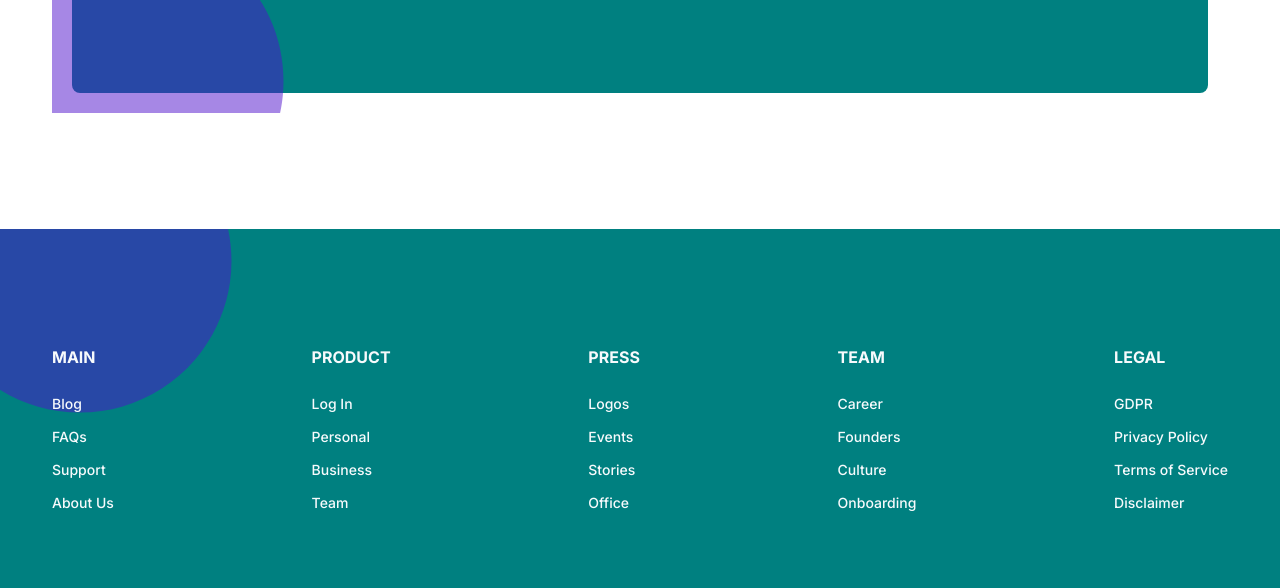
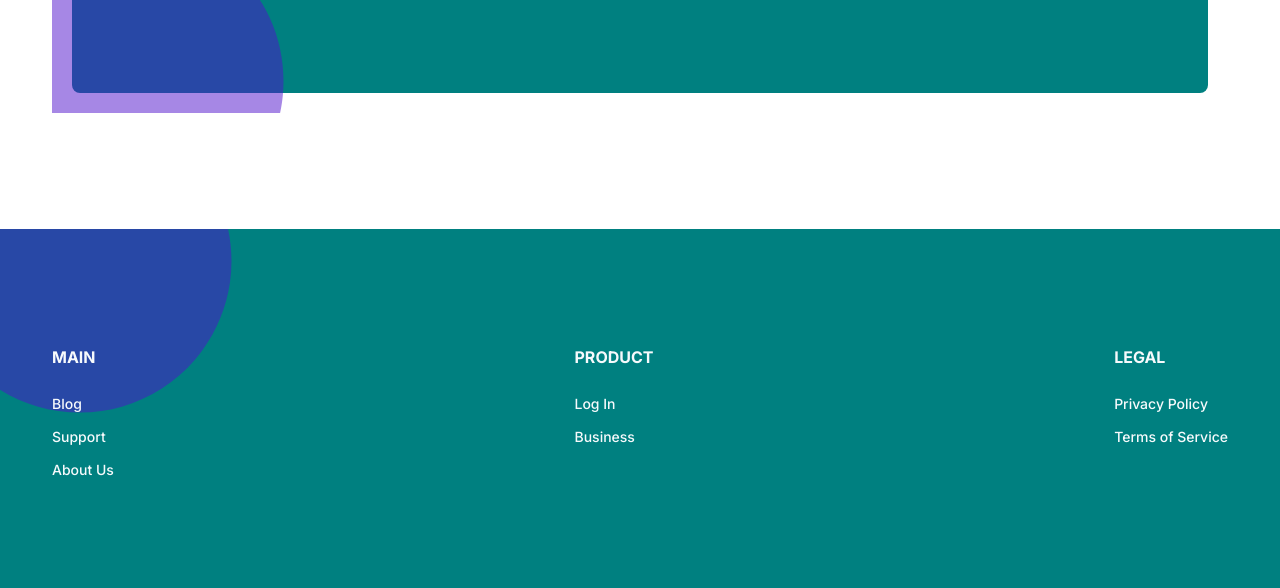
Before and after one commit to Selvawen/Kendi-s-Kravings, a plain HTML site: page index.html in a window 1280 px wide. Shown: the part 5748-6336 px from the top of the page. Drawn offline with Linux system fonts and the light colour scheme.

Commit message:
footer update

```diff
--- a/index.html
+++ b/index.html
@@ -567,37 +567,25 @@
                 <div class="footer__column">
                     <div class="footer__column--title">MAIN</div>
                     <a class="footer__column--link">Blog</a>
-                    <a class="footer__column--link">FAQs</a>
+
                     <a class="footer__column--link">Support</a>
                     <a class="footer__column--link">About Us</a>
                 </div>
                 <div class="footer__column">
                     <div class="footer__column--title">PRODUCT</div>
                     <a class="footer__column--link">Log In</a>
-                    <a class="footer__column--link">Personal</a>
+
                     <a class="footer__column--link">Business</a>
-                    <a class="footer__column--link">Team</a>
+
                 </div>
-                <div class="footer__column">
-                    <div class="footer__column--title">PRESS</div>
-                    <a class="footer__column--link">Logos</a>
-                    <a class="footer__column--link">Events</a>
-                    <a class="footer__column--link">Stories</a>
-                    <a class="footer__column--link">Office</a>
-                </div>
-                <div class="footer__column">
-                    <div class="footer__column--title">TEAM</div>
-                    <a class="footer__column--link">Career</a>
-                    <a class="footer__column--link">Founders</a>
-                    <a class="footer__column--link">Culture</a>
-                    <a class="footer__column--link">Onboarding</a>
-                </div>
+
+
                 <div class="footer__column">
                     <div class="footer__column--title">LEGAL</div>
-                    <a class="footer__column--link">GDPR</a>
+
                     <a class="footer__column--link">Privacy Policy</a>
                     <a class="footer__column--link">Terms of Service</a>
-                    <a class="footer__column--link">Disclaimer</a>
+
                 </div>
 
 
```
